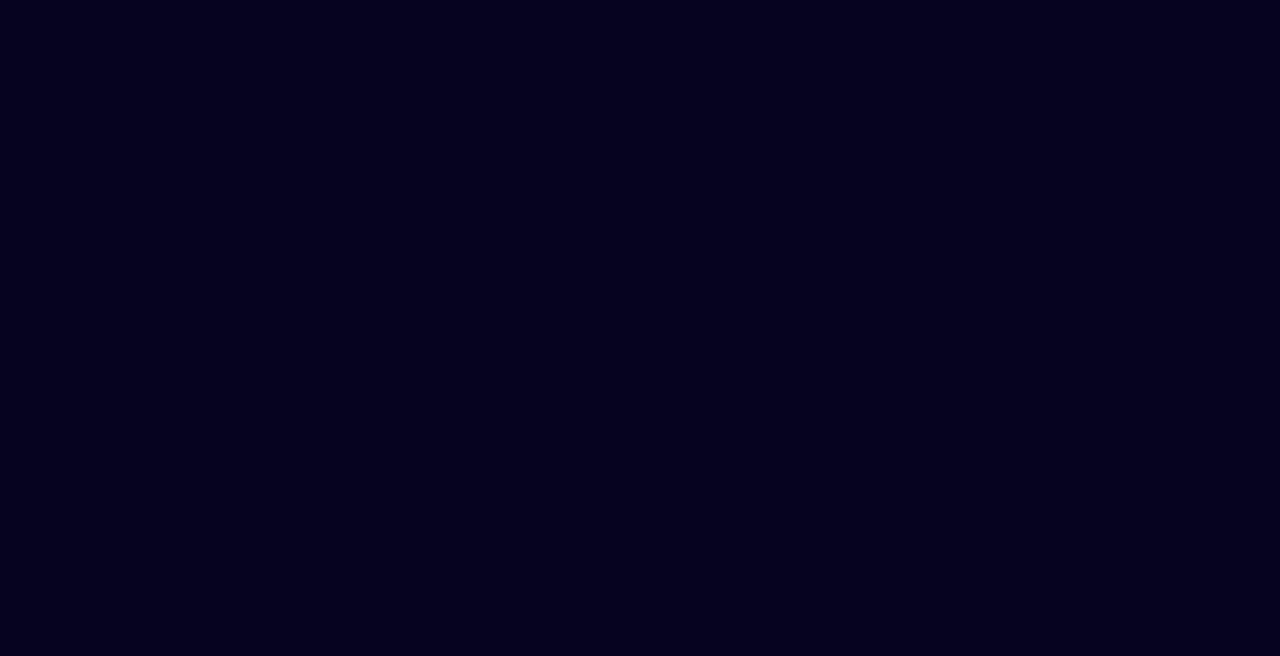
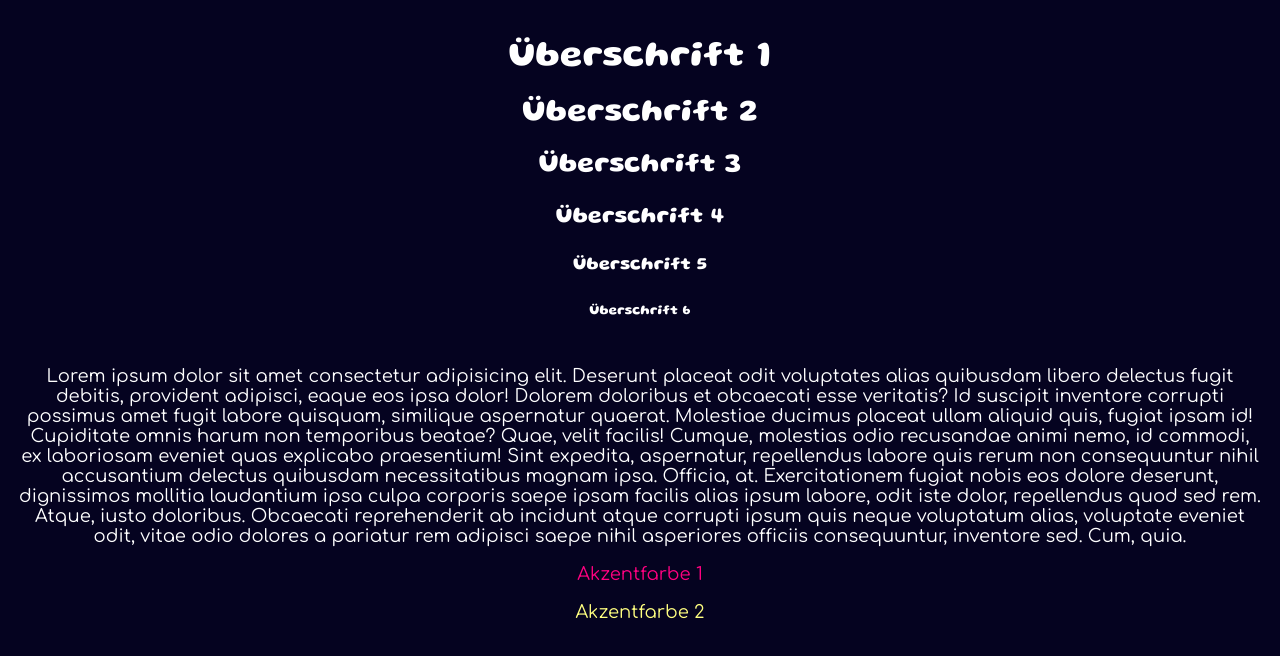
Before and after one commit to bzeizinger/katjakessel, a plain HTML site: page index.html in a window 1280 px wide. Drawn offline with Linux system fonts and the light colour scheme.

Commit message:
Design example

```diff
--- a/index.html
+++ b/index.html
@@ -9,7 +9,38 @@
 </head>
 
 <body>
-
+    <div class="titles">
+        <h1>Überschrift 1</h1>
+        <h2>Überschrift 2</h2>
+        <h3>Überschrift 3</h3>
+        <h4>Überschrift 4</h4>
+        <h5>Überschrift 5</h5>
+        <h6>Überschrift 6</h6>
+    </div>
+    <div class="text">
+        <p>Lorem ipsum dolor sit amet consectetur adipisicing elit. Deserunt placeat odit voluptates alias quibusdam
+            libero delectus fugit debitis, provident adipisci, eaque eos ipsa dolor! Dolorem doloribus et obcaecati
+            esse
+            veritatis?
+            Id suscipit inventore corrupti possimus amet fugit labore quisquam, similique aspernatur quaerat.
+            Molestiae
+            ducimus placeat ullam aliquid quis, fugiat ipsam id! Cupiditate omnis harum non temporibus beatae? Quae,
+            velit facilis!
+            Cumque, molestias odio recusandae animi nemo, id commodi, ex laboriosam eveniet quas explicabo
+            praesentium!
+            Sint expedita, aspernatur, repellendus labore quis rerum non consequuntur nihil accusantium delectus
+            quibusdam necessitatibus magnam ipsa.
+            Officia, at. Exercitationem fugiat nobis eos dolore deserunt, dignissimos mollitia laudantium ipsa culpa
+            corporis saepe ipsam facilis alias ipsum labore, odit iste dolor, repellendus quod sed rem. Atque, iusto
+            doloribus.
+            Obcaecati reprehenderit ab incidunt atque corrupti ipsum quis neque voluptatum alias, voluptate eveniet
+            odit, vitae odio dolores a pariatur rem adipisci saepe nihil asperiores officiis consequuntur, inventore
+            sed. Cum, quia.</p>
+        <div class="colors">
+            <p class="accent1">Akzentfarbe 1</p>
+            <p class="accent2">Akzentfarbe 2</p>
+        </div>
+    </div>
 </body>
 
 </html>
--- a/style.sass
+++ b/style.sass
@@ -1,16 +1,53 @@
+@font-face
+    font-family: Gluten
+    src: url(/assets/font/Gluten-VariableFont_slnt,wght.ttf)
+
+@font-face
+    font-family: Comfortaa
+    src: url(/assets/font/Comfortaa-VariableFont_wght.ttf)
+
 $background-color: #050320
 $color: #ffffff
 $accent1: #ff0080
 $accent2: #ffff80
 
 body
-    padding: 0
+    padding: 18px
     margin: 0
+    overflow-x: hidden
     background-color: $background-color
     color: $color
     accent-color: $accent1
+    font-size: 18px
+    font-family: Comfortaa
     display: flex
     flex-direction: column
     justify-content: center
-    align-items: center
     text-align: center
+
+h1, h2, h3, h4, h5, h6
+    font-family: Gluten
+
+h1
+    font-size: 36px
+
+h2
+    font-size: 31.5px
+
+h3
+    font-size: 27px
+
+h4
+    font-size: 22.5px
+
+h5
+    font-size: 18px
+
+h6
+    font-size: 13.5px
+
+.accent1
+    color: $accent1
+
+.accent2
+    color: $accent2
```
Also changed, not shown: assets/font/Comfortaa-VariableFont_wght.ttf (added), style.css.
